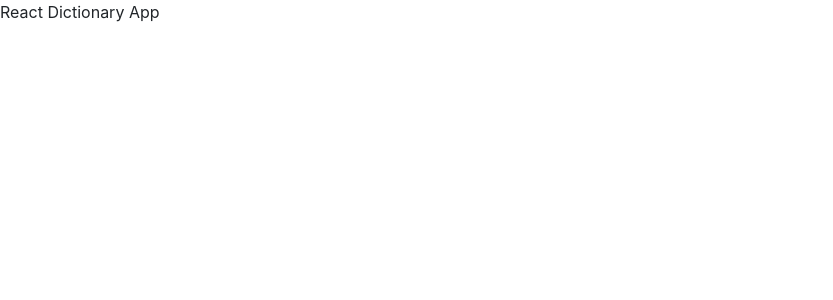
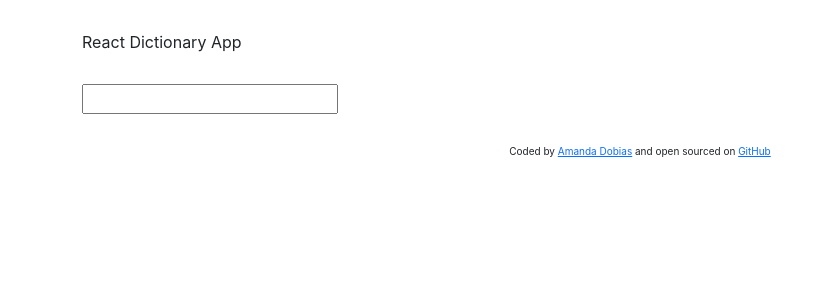
Before and after one commit to adobias7811/dictionary-app, a React (Create React App) app: page / in a window 1280 px wide. Shown: the top 300 px of the page, without its empty margins (0-833 px from the left). Built offline with nearby package versions, Linux system fonts and the light colour scheme.

Commit message:
Added search engine + footer

```diff
--- a/src/App.css
+++ b/src/App.css
@@ -0,0 +1,9 @@
+.App-header {
+  margin: 30px 0;
+}
+
+.App-footer {
+  text-align: center;
+  margin: 30px 0;
+  font-size: 10px;
+}
--- a/src/App.js
+++ b/src/App.js
@@ -1,10 +1,33 @@
 import "./App.css";
+import Dictionary from "./Dictionary";
 
 function App() {
   return (
     <div className="App">
-      <header className="App-header"></header>
-      React Dictionary App
+      <div className="container">
+        <header className="App-header">React Dictionary App</header>
+        <main>
+          <Dictionary />
+        </main>
+      </div>
+      <footer className="App-footer">
+        Coded by{" "}
+        <a
+          href="https://silly-kepler-6e4998.netlify.app"
+          target="_blank"
+          rel="noreferrer"
+        >
+          Amanda Dobias
+        </a>{" "}
+        and open sourced on{" "}
+        <a
+          href="https://github.com/adobias7811"
+          target="_blank"
+          rel="noreferrer"
+        >
+          GitHub
+        </a>
+      </footer>
     </div>
   );
 }
--- /dev/null
+++ b/src/Dictionary.js
@@ -0,0 +1,23 @@
+import React, { useState } from "react";
+import "./Dictionary.css";
+
+export default function Dictionary() {
+  let [keyword, setKeyword] = useState("");
+
+  function search(event) {
+    event.preventDefault();
+    alert(`Searching for definition of "${keyword}" `);
+  }
+
+  function handleKeywordChange(event) {
+    setKeyword(event.target.value);
+  }
+
+  return (
+    <div className="Dictionary">
+      <form onSubmit={search}>
+        <input type="search" onChange={handleKeywordChange} />
+      </form>
+    </div>
+  );
+}
```
Also changed, not shown: src/Dictionary.css (added).
